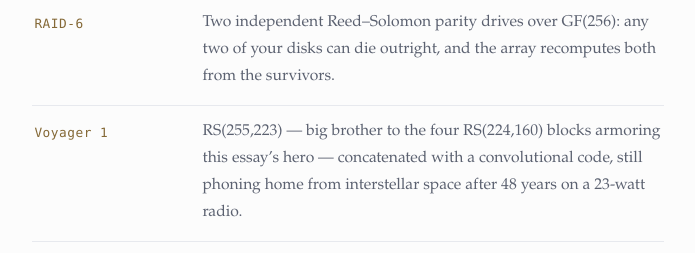
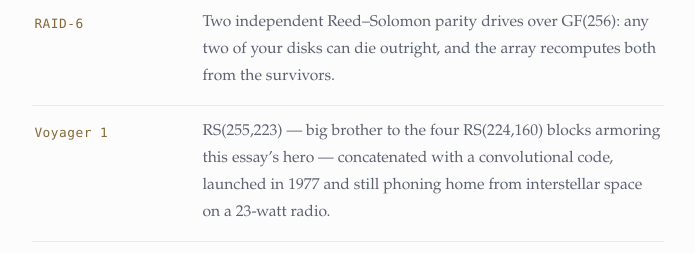
Before and after one commit to cleoanka/unscratchable, a website with bundled scripts: page index.html in a window 1280 px wide. Shown: the part 10065-10318 px from the top of the page, without its empty margins (292-987 px from the left). Built offline with nearby package versions, Linux system fonts and the light colour scheme; animation ran at ten frames a second.

Commit message:
docs: date-proof the Voyager 1 line (launched 1977, not "48 years")
A hard-coded age goes stale every September; it turned 49 in 2026.
State the launch year instead, in both languages.

```diff
--- a/index.html
+++ b/index.html
@@ -185,7 +185,7 @@
           <div class="row"><dt lang="tr">Kompakt diskler</dt><dt lang="en">Compact discs</dt><dd lang="tr">Çapraz harmanlamalı (CIRC) zincirli iki Reed–Solomon kodu, yaklaşık 4.000 bozuk bite kadar — kabaca 2,5&nbsp;mm’lik oyuk — iyileştirir. 1980 Red Book şartnamesi gerçek elleri varsaydı: parmak izleri, çizikler, çocuklar. Haklıydı.</dd><dd lang="en">Two chained Reed–Solomon codes with cross-interleaving (CIRC) heal up to about 4,000 bad bits — roughly 2.5&nbsp;mm of gouge. The 1980 Red Book spec assumed real hands: fingerprints, scratches, children. It was right.</dd></div>
           <div class="row"><dt lang="tr">QR kodları</dt><dt lang="en">QR codes</dt><dd lang="tr">Dört seçilebilir güçte Reed–Solomon — %30’a kadarı yok edilse de hâlâ okunur; bir QR kodun yüzüne logo basılmasına bu yüzden dayanır.</dd><dd lang="en">Reed–Solomon at four selectable strengths — up to 30% destroyed and it still scans, which is why a QR code survives having a logo stamped over its face.</dd></div>
           <div class="row"><dt>RAID-6</dt><dd lang="tr">GF(256) üzerinde iki bağımsız Reed–Solomon parite diski: disklerinden herhangi ikisi tümden ölebilir ve dizi, ikisini de hayatta kalanlardan yeniden hesaplar.</dd><dd lang="en">Two independent Reed–Solomon parity drives over GF(256): any two of your disks can die outright, and the array recomputes both from the survivors.</dd></div>
-          <div class="row"><dt>Voyager 1</dt><dd lang="tr">RS(255,223) — bu denemenin ana figürünü zırhlayan dört RS(224,160) bloğunun ağabeyi — bir evrişimli kodla art arda bağlanmış, 48 yıl sonra 23 watt’lık bir telsizle yıldızlararası uzaydan hâlâ evi arıyor.</dd><dd lang="en">RS(255,223) — big brother to the four RS(224,160) blocks armoring this essay’s hero — concatenated with a convolutional code, still phoning home from interstellar space after 48 years on a 23-watt radio.</dd></div>
+          <div class="row"><dt>Voyager 1</dt><dd lang="tr">RS(255,223) — bu denemenin ana figürünü zırhlayan dört RS(224,160) bloğunun ağabeyi — bir evrişimli kodla art arda bağlanmış; 1977’de fırlatılan sonda, 23 watt’lık bir telsizle yıldızlararası uzaydan hâlâ evi arıyor.</dd><dd lang="en">RS(255,223) — big brother to the four RS(224,160) blocks armoring this essay’s hero — concatenated with a convolutional code, launched in 1977 and still phoning home from interstellar space on a 23-watt radio.</dd></div>
           <div class="row"><dt lang="tr">Diğer her şey</dt><dt lang="en">Everything else</dt><dd lang="tr">DSL, DVB, Blu-ray, DataMatrix, bant arşivleri. ECC RAM, 4. bölümden Hamming’in kendi SECDED torununu taşır. Ve aynı fikir, genelleştirilmiş hâliyle, Wi-Fi&nbsp;6’nın, 5G’nin ve SSD’lerin LDPC ve polar kodlarının içinde yaşar. Muhtemelen, cebirsel bir çözücünün parmaklarının altında dünyayı sessizce onarmadığı tek bir saat bile geçirmedin.</dd><dd lang="en">DSL, DVB, Blu-ray, DataMatrix, tape archives. ECC RAM carries Hamming’s own SECDED descendant from chapter 4. And the same idea, generalized, lives inside the LDPC and polar codes of Wi-Fi&nbsp;6, 5G, and SSDs. You have likely never gone an hour without an algebraic decoder quietly fixing the world under your fingers.</dd></div>
         </dl>
       </div>
```
